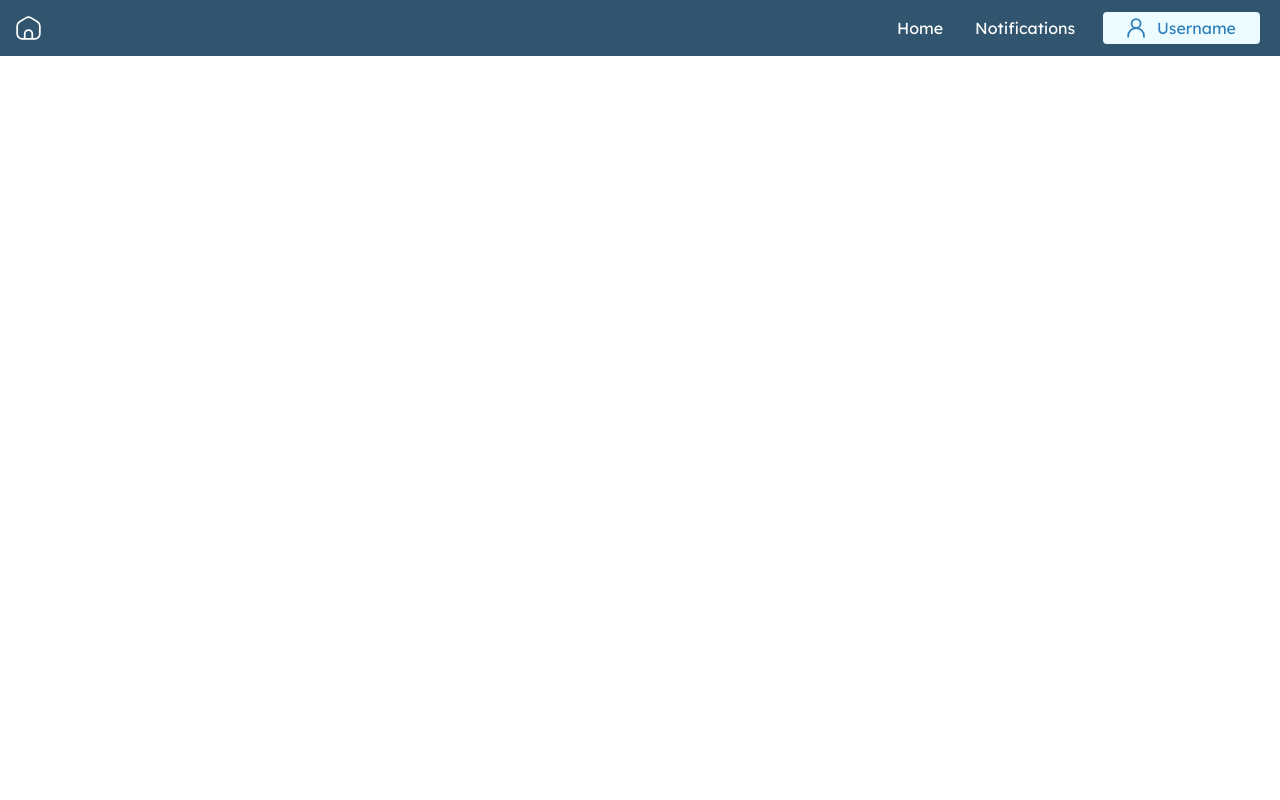
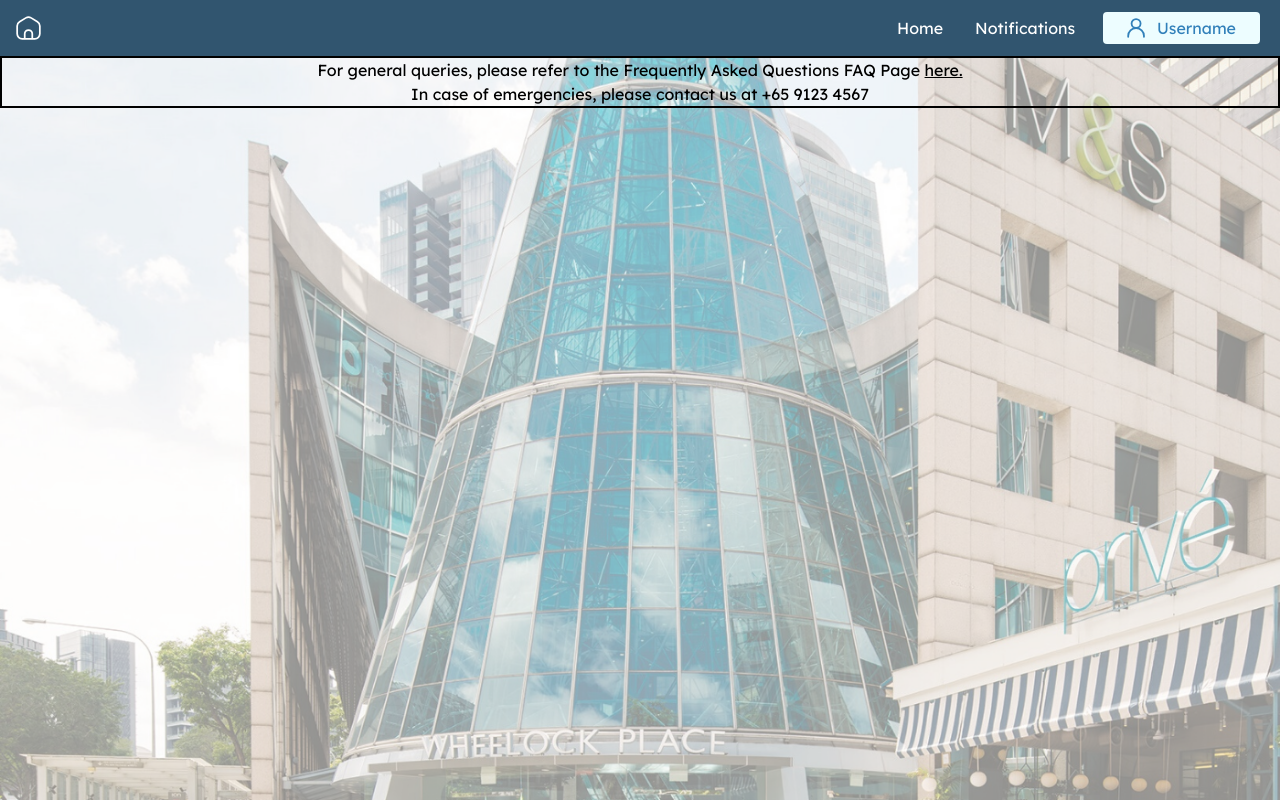
Before and after one commit to varmz120/TenantLandlord_Portal, a React (Create React App) app: page / in a window 1280 px wide. Built offline with nearby package versions, Linux system fonts and the light colour scheme.

Commit message:
Added a RequestTicket page. Added background image to this page via App.css.

```diff
--- a/src/App.css
+++ b/src/App.css
@@ -37,3 +37,23 @@
     transform: rotate(360deg);
   }
 }
+
+/* #requestTicket{
+  background-image: linear-gradient(rgba(255, 255, 255, 0.5), rgba(255, 255, 255, 0.5)), url('./images/wheelock-place.png');;
+  background-size:cover;
+  background-repeat: no-repeat;
+} */
+
+#requestTicket::before {
+  content: '';
+  position: absolute;
+  top: 0;
+  right: 0;
+  bottom: 0;
+  left: 0;
+  background-image: url('./images/wheelock-place.png');
+  background-size:cover;
+  background-repeat: no-repeat;
+  opacity: 0.5;
+  z-index: -1;
+}
--- a/src/App.tsx
+++ b/src/App.tsx
@@ -2,12 +2,14 @@ import React from 'react';
 import logo from './logo.svg';
 import './App.css';
 import Navbar from './components/Navbar.tsx';
+import RequestTicket from './pages/RequestTicket.tsx';
 import '@fontsource/lexend';
 
 function App() {
   return (
-    <div className="App">
+    <div className="App h-screen">
       <Navbar />
+      <RequestTicket />
     </div>
   );
 }
--- a/src/components/Navbar.tsx
+++ b/src/components/Navbar.tsx
@@ -1,9 +1,9 @@
-import React, { useState } from 'react';
+import { useState } from 'react';
 import homeImage from '../images/home.svg';
 import userIcon from '../images/user_icon.svg';
 import userIconDark from '../images/user_icon_dark.svg';
 
-const Navbar = () => {
+function Navbar() {
   const [usernameIsActive, setUsernameIsActive] = useState(false);
   const handleUsernameActive = () => {
     setUsernameIsActive(true);
@@ -90,6 +90,6 @@ const Navbar = () => {
       </div>
     </nav>
   );
-};
+}
 
 export default Navbar;
--- /dev/null
+++ b/src/pages/RequestTicket.tsx
@@ -0,0 +1,21 @@
+function RequestTicket() {
+  var blank1 = 'general queries';
+  var contactNo = '+65 9123 4567';
+  return (
+    <div className="form-container flex-grow" id="requestTicket">
+      <div className="notice border-solid border-2 border-black">
+        <p>
+          <span>For {blank1}, please refer to the Frequently Asked Questions FAQ Page </span>
+          <a href="#" className="underline">
+            here.
+          </a>
+        </p>
+        <p>
+          <span>In case of emergencies, please contact us at {contactNo}</span>
+        </p>
+      </div>
+    </div>
+  );
+}
+
+export default RequestTicket;
```
Also changed, not shown: src/images/wheelock-place.png (added).
